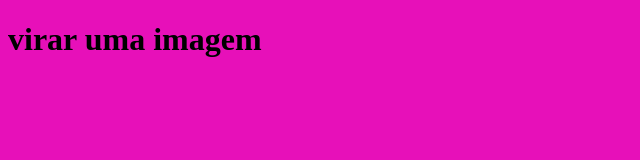
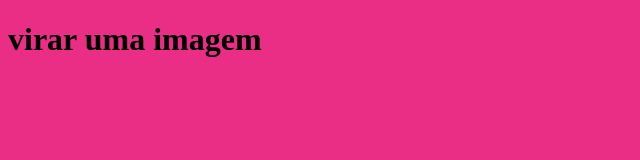
Before and after one commit to ketenlly/olamundo, a plain HTML site: page index.html in a window 1280 px wide. Shown: the whole page, without its empty margins (0-640 px from the left). Drawn offline with Linux system fonts and the light colour scheme.

Commit message:
ketenlly

```diff
--- a/style.css
+++ b/style.css
@@ -1 +1 @@
-body{background-color: rgb(231, 16, 185);}
+body{background-color: rgba(233, 35, 128, 0.952);}
```
